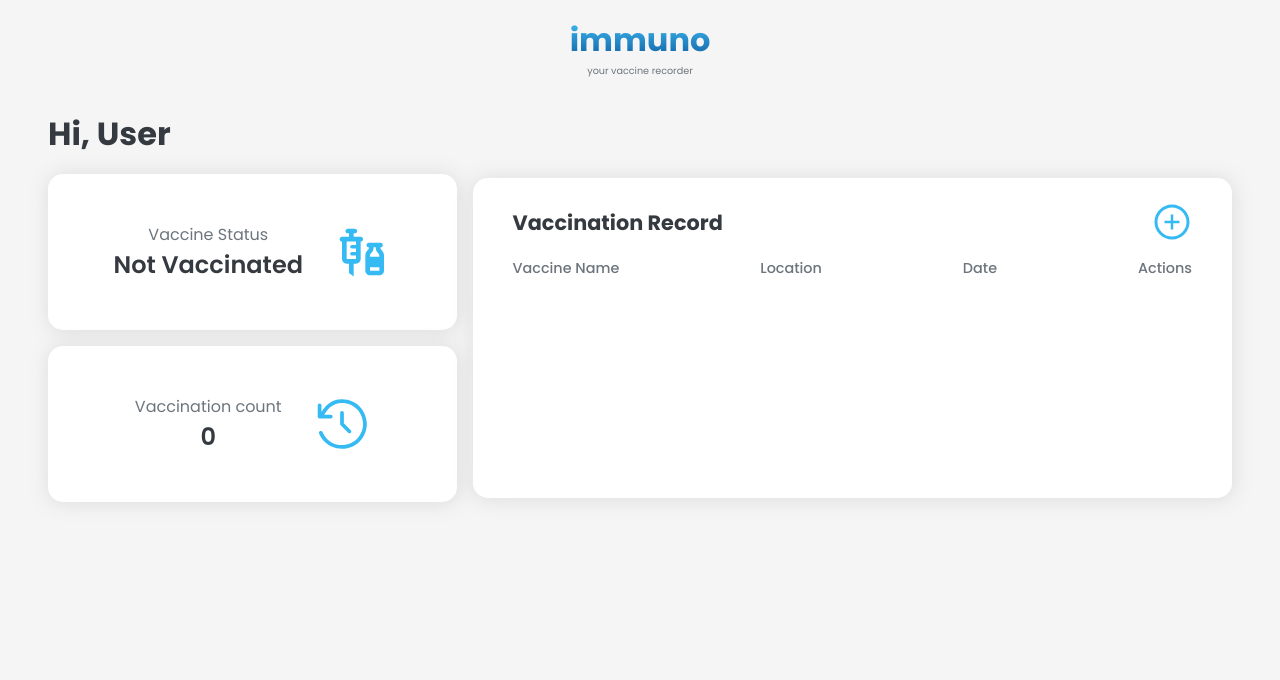
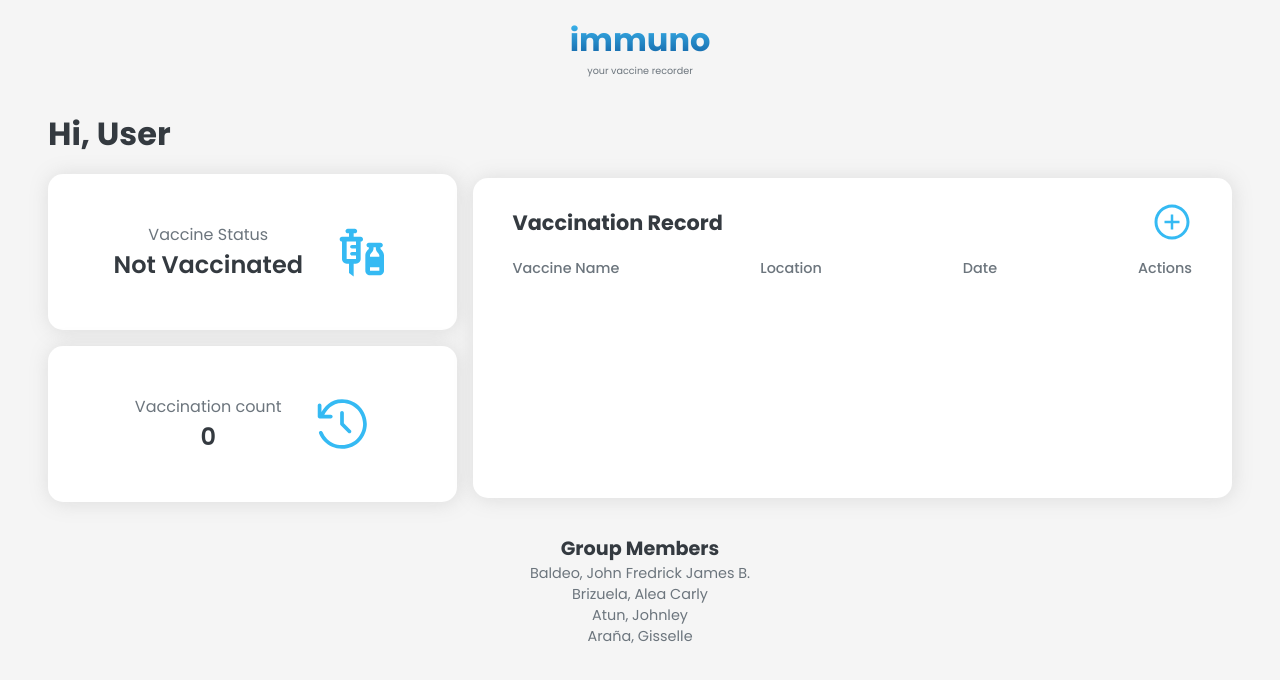
Before and after one commit to isipisii/immuno, a React (Vite) app: page / in a window 1280 px wide. Shown: the top 680 px of the page. Built offline with nearby package versions, Linux system fonts and the light colour scheme.

Commit message:
added framer motion and footer

```diff
--- a/package.json
+++ b/package.json
@@ -11,6 +11,7 @@
   },
   "dependencies": {
     "@reduxjs/toolkit": "^1.9.5",
+    "framer-motion": "^10.12.4",
     "moment": "^2.29.4",
     "nanoid": "^4.0.2",
     "react": "^18.2.0",
--- a/src/App.jsx
+++ b/src/App.jsx
@@ -1,12 +1,14 @@
 import React from 'react'
 import Home from './pages/Home'
 import Navbar from './components/Navbar'
+import Footer from './components/Footer'
 
 const App = () => {
   return (
    <main>
       <Navbar />
       <Home />
+      <Footer/>
    </main>
   )
 }
--- a/src/components/AddModal.jsx
+++ b/src/components/AddModal.jsx
@@ -8,6 +8,8 @@ import { GrClose } from "react-icons/gr";
 import moment from "moment/moment";
 import DatePicker from "react-datepicker";
 import "react-datepicker/dist/react-datepicker.css";
+import { motion } from "framer-motion";
+
 
 const AddModal = () => {
   const dispatch = useDispatch();
@@ -25,7 +27,11 @@ const AddModal = () => {
       ...vaccineRecord,
       date: moment(vaccineRecord.date).format("DD, MMMM  YYYY"),
     };
-    if(vaccineRecord.date && vaccineRecord.vaccineName && vaccineRecord.location){
+    if (
+      vaccineRecord.date &&
+      vaccineRecord.vaccineName &&
+      vaccineRecord.location
+    ) {
       dispatch(addVaccine(serializedRecord));
       setVaccineRecord({
         vaccineName: "",
@@ -34,7 +40,7 @@ const AddModal = () => {
         id: nanoid(),
       });
       dispatch(closeModal());
-    } else alert("Please fill out all fields")
+    } else alert("Please fill out all fields");
   }
 
   function handleChange(e) {
@@ -54,9 +60,17 @@ const AddModal = () => {
 
   return (
     <div className="modal-overlay">
-      <form className="add-modal modal">
+        <motion.form
+          className="add-modal modal"
+          animate={{ opacity: 1, scale: 1 }}
+          exit={{ opacity: 0, scale: 0.4 }}
+          initial={{ scale: 0, opacity: 0 }}
+        >
           <h3>Record your vaccination</h3>
-          <GrClose onClick={() => dispatch(closeModal())} className="close-btn"/>
+          <GrClose
+            onClick={() => dispatch(closeModal())}
+            className="close-btn"
+          />
           <div className="modal-field-container">
             <label>Vaccine Name</label>
             <input
@@ -92,7 +106,7 @@ const AddModal = () => {
           <button type="submit" onClick={handleSubmit}>
             Add
           </button>
-      </form>
+        </motion.form>
     </div>
   );
 };
--- a/src/components/EditModal.jsx
+++ b/src/components/EditModal.jsx
@@ -6,11 +6,15 @@ import { GrClose } from "react-icons/gr";
 import { closeEditModal } from "../features/modal/editModalSlice";
 import { updateVaccine } from "../features/vaccine/vaccineSlice";
 import { useSelector } from "react-redux";
+import { motion } from "framer-motion";
 
 const EditModal = () => {
   const dispatch = useDispatch();
   const { vaccineRecord } = useSelector((state) => state.vaccine);
-    const [editVacRecord, setEditVacRecord] = useState({...vaccineRecord, date: ""});
+  const [editVacRecord, setEditVacRecord] = useState({
+    ...vaccineRecord,
+    date: "",
+  });
 
   function handleSubmit(e) {
     e.preventDefault();
@@ -18,10 +22,14 @@ const EditModal = () => {
       ...editVacRecord,
       date: moment(editVacRecord.date).format("DD, MMMM  YYYY"),
     };
-        if(editVacRecord.date && editVacRecord.vaccineName && editVacRecord.location){
+    if (
+      editVacRecord.date &&
+      editVacRecord.vaccineName &&
+      editVacRecord.location
+    ) {
       dispatch(updateVaccine(serializedRecord));
       dispatch(closeEditModal());
-        } else alert("Please fill out all fields")
+    } else alert("Please fill out all fields");
   }
 
   function handleChange(e) {
@@ -41,9 +49,17 @@ const EditModal = () => {
 
   return (
     <div className="modal-overlay">
-      <form className=" modal">
+      <motion.form
+        className=" modal"
+        animate={{ opacity: 1, scale: 1 }}
+        exit={{ opacity: 0, scale: 0.4 }}
+        initial={{ scale: 0, opacity: 0 }}
+      >
         <h3>Edit your vaccination</h3>
-        <GrClose onClick={() => dispatch(closeEditModal())} className="close-btn" />
+        <GrClose
+          onClick={() => dispatch(closeEditModal())}
+          className="close-btn"
+        />
         <div className="modal-field-container">
           <label>Vaccine Name</label>
           <input
@@ -79,7 +95,7 @@ const EditModal = () => {
         <button type="submit" onClick={handleSubmit}>
           Update
         </button>
-      </form>
+      </motion.form>
     </div>
   );
 };
--- /dev/null
+++ b/src/components/Footer.jsx
@@ -0,0 +1,17 @@
+import React from "react";
+
+const Footer = () => {
+  return (
+    <footer>
+      <div className="group-mem">
+        <h2>Group Members</h2>
+        <p>Baldeo, John Fredrick James B.</p>
+        <p>Brizuela, Alea Carly</p>
+        <p>Atun, Johnley</p>
+        <p>Araña, Gisselle</p>
+      </div>
+    </footer>
+  );
+};
+
+export default Footer;
--- a/src/index.css
+++ b/src/index.css
@@ -413,3 +413,24 @@ nav{
     }
 
 }
+
+footer{
+    display: flex;
+    justify-content: center;
+    align-items: center;
+    padding-bottom: 2rem;
+}
+
+.group-mem{
+    text-align: center;
+}
+
+.group-mem h2{
+    color: var(--large-text-color);
+    font-size: 1.2rem;
+}
+
+.group-mem p{
+    color: #6c757d;
+    font-size: .9rem;
+}
--- a/src/pages/Home.jsx
+++ b/src/pages/Home.jsx
@@ -2,6 +2,7 @@ import React from "react";
 import VaccineList from "../components/VaccineList";
 import { MdVaccines } from "react-icons/md";
 import { RxCounterClockwiseClock } from "react-icons/rx";
+import { AnimatePresence } from "framer-motion";
 
 import AddModal from "../components/AddModal";
 import EditModal from "../components/EditModal";
@@ -44,8 +45,10 @@ const Home = () => {
         <VaccineList />
       </div>
       {/* modals */}
-      {isOpen && <AddModal />}
-      {isEditOpen && <EditModal />}
+      <AnimatePresence>
+        {isOpen && <AddModal />}
+        {isEditOpen && <EditModal />}
+      </AnimatePresence>
     </div>
   );
 };
```
Also changed, not shown: 1 other file (tests, documents, lock files or other folders). Lines whose indentation alone changed are shown as unchanged.
